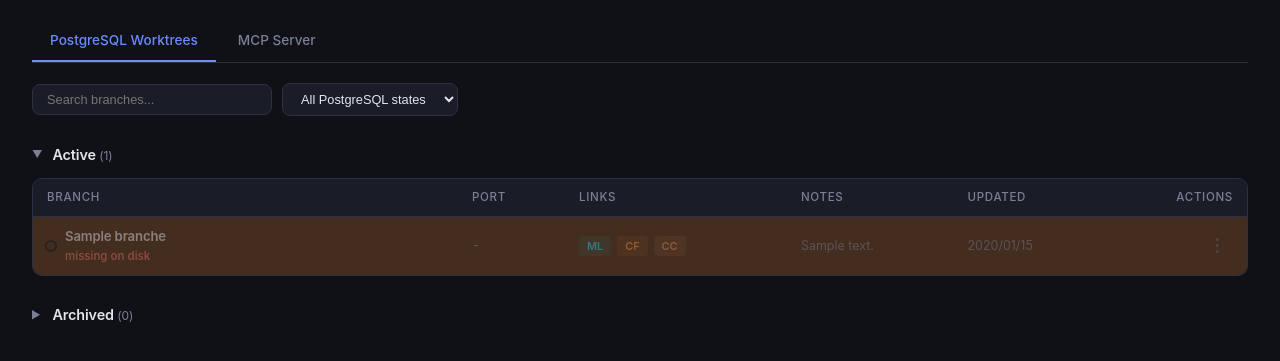
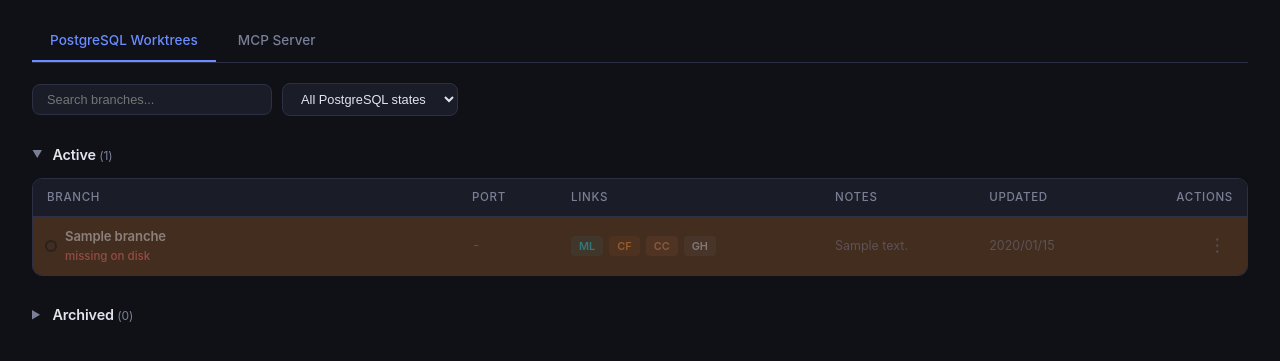
Before and after one commit to shinyaaa/pgsql-toolbox, a Flask app: page / in a window 1280 px wide. Shown: the part 54-415 px from the top of the page. Run offline with Flask 3, Linux system fonts and the light colour scheme; tables that the repository leaves empty hold one stand-in row (values such as "Sample post").

Commit message:
Add GitHub commits links to the dashboard
Derive a per-branch GitHub commits URL from the branch name and the
existing GH_REPO setting, so the dashboard can link straight to the
fork commits for each worktree branch.

- app.py: attach a github_url (https://github.com/<GH_REPO>/commits/
  <branch>) to every branch in sync_branches(); no schema change needed
  since the link is derived rather than stored.
- index.html: show a "GH" link tag in the Links column for both active
  and archived rows, with a matching .link-gh style.

```diff
--- a/app.py
+++ b/app.py
@@ -9,7 +9,7 @@
 
 from flask import Flask, g, jsonify, render_template, request
 
-from lib.config import DB_PATH, HIDDEN_DIRS, LOG_PREVIEW_SIZE, LOGS_DIR, PGSQL_DIR, standby_port
+from lib.config import DB_PATH, GH_REPO, HIDDEN_DIRS, LOG_PREVIEW_SIZE, LOGS_DIR, PGSQL_DIR, standby_port
 from lib.db import get_standbys, init_db, remove_standbys
 from lib.init import init_branch
 from lib.operations import (
@@ -90,6 +90,7 @@
             continue
         d = dict(row)
         d["port"] = port_map.get(d["name"])
+        d["github_url"] = f"https://github.com/{GH_REPO}/commits/{d['name']}"
         d["exists_on_disk"] = d["name"] in worktrees
         src_dir = PGSQL_DIR / d["name"] / "postgres"
         d["src_dir"] = str(src_dir) if src_dir.exists() else None
--- a/templates/index.html
+++ b/templates/index.html
@@ -204,6 +204,7 @@
   .link-ml { background: rgba(34,211,238,0.12); color: var(--cyan); }
   .link-cf { background: rgba(251,146,60,0.12); color: var(--orange); }
   .link-cc { background: rgba(217,119,87,0.18); color: #e3906c; }
+  .link-gh { background: rgba(148,163,184,0.15); color: #cbd5e1; }
 
   /* VSCode links */
   .vscode-links { font-size: 0.8em; opacity: 0.7; }
@@ -1023,6 +1024,7 @@
   if (b.mailing_list_url) links.push(`<a class="link-tag link-ml" href="${esc(b.mailing_list_url)}" target="_blank" title="${esc(b.mailing_list_url)}">ML</a>`);
   if (b.commitfest_url) links.push(`<a class="link-tag link-cf" href="${esc(b.commitfest_url)}" target="_blank" title="${esc(b.commitfest_url)}">CF</a>`);
   if (b.claude_session_url) links.push(`<a class="link-tag link-cc" href="${esc(b.claude_session_url)}" target="_blank" title="Claude Code session: ${esc(b.claude_session_url)}">CC</a>`);
+  if (b.github_url) links.push(`<a class="link-tag link-gh" href="${esc(b.github_url)}" target="_blank" title="GitHub commits: ${esc(b.github_url)}">GH</a>`);
 
   const isArchiving = archiving.has(b.name);
   const isCreating = b.pg_init_status === 'running';
@@ -1138,6 +1140,7 @@
   if (b.mailing_list_url) links.push(`<a class="link-tag link-ml" href="${esc(b.mailing_list_url)}" target="_blank" title="${esc(b.mailing_list_url)}">ML</a>`);
   if (b.commitfest_url) links.push(`<a class="link-tag link-cf" href="${esc(b.commitfest_url)}" target="_blank" title="${esc(b.commitfest_url)}">CF</a>`);
   if (b.claude_session_url) links.push(`<a class="link-tag link-cc" href="${esc(b.claude_session_url)}" target="_blank" title="Claude Code session: ${esc(b.claude_session_url)}">CC</a>`);
+  if (b.github_url) links.push(`<a class="link-tag link-gh" href="${esc(b.github_url)}" target="_blank" title="GitHub commits: ${esc(b.github_url)}">GH</a>`);
 
   const prefixBg = getPrefixBg(b.name);
   return `
```
